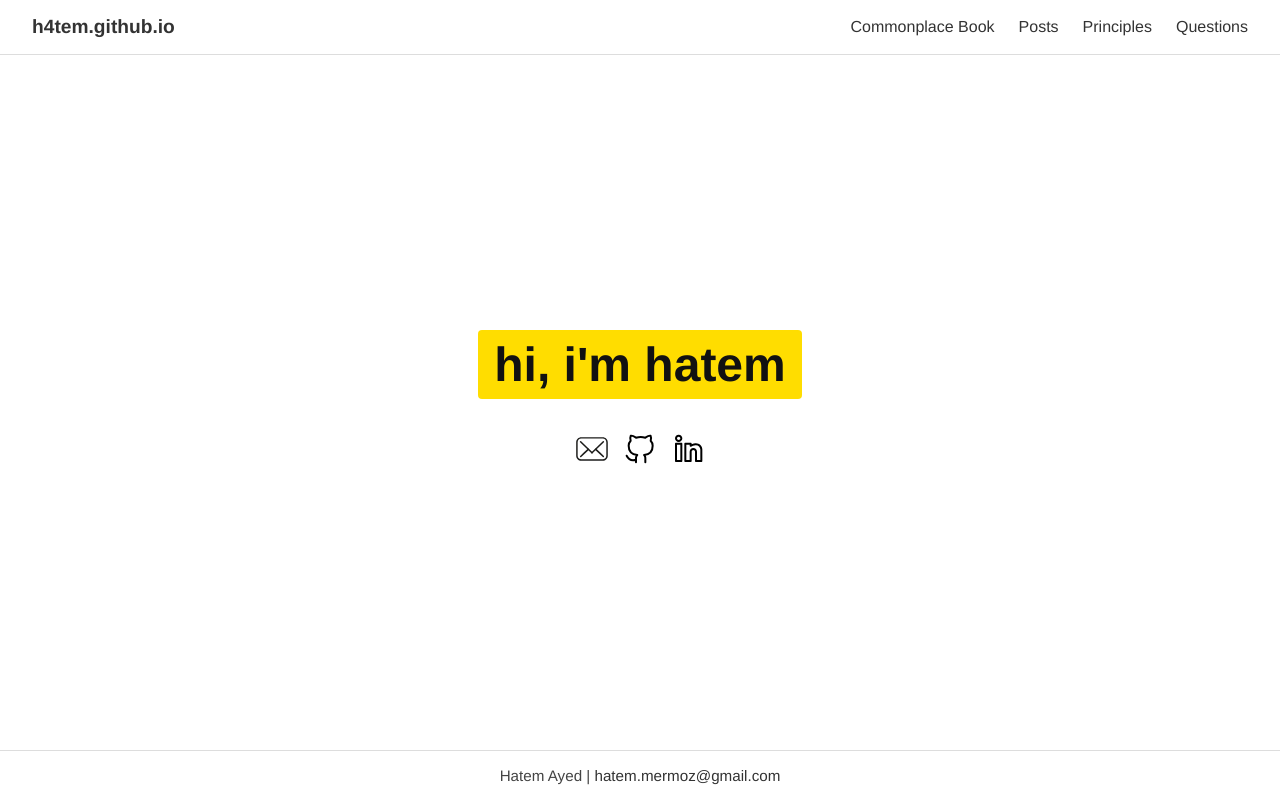
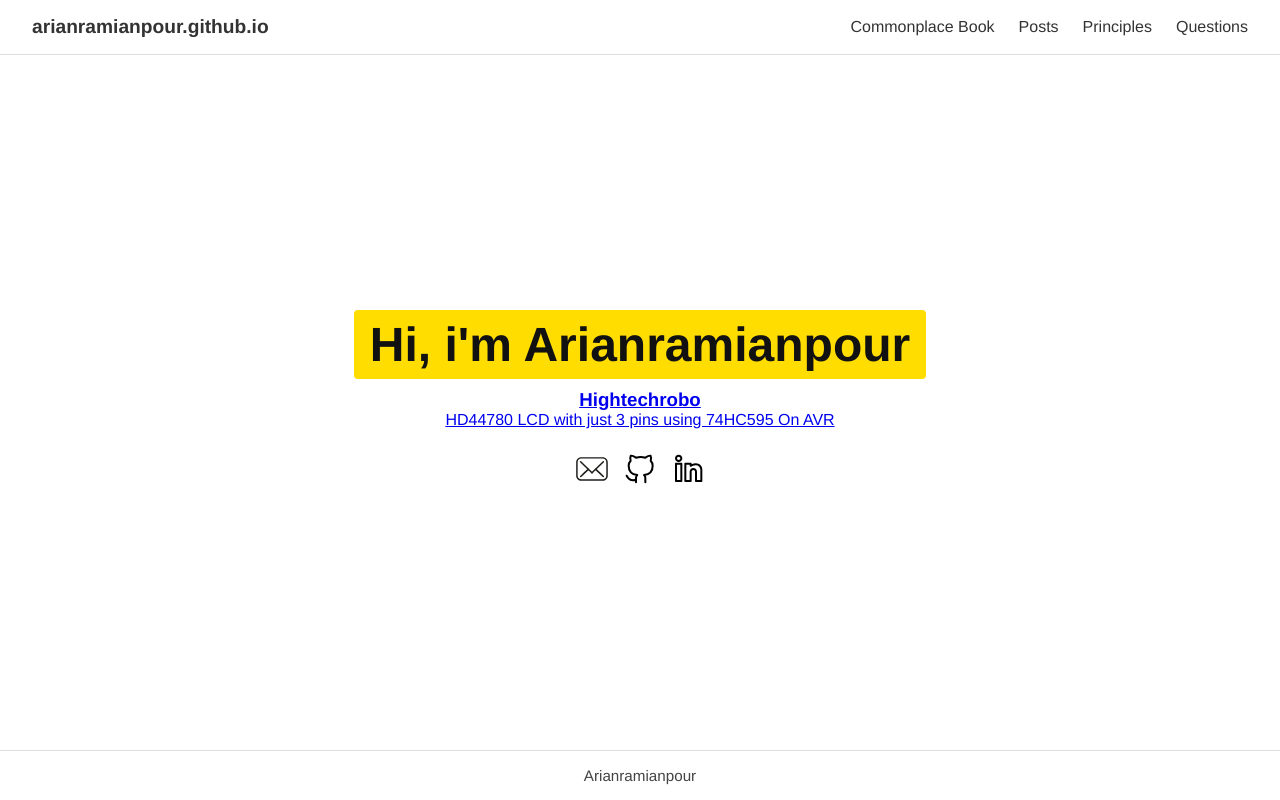
Before and after one commit to arianramianpour/arianramianpour.github.io, a plain HTML site: page index.html in a window 1280 px wide. Drawn offline with Linux system fonts and the light colour scheme.

Commit message:
Update index.html

```diff
--- a/index.html
+++ b/index.html
@@ -1,7 +1,7 @@
 <!DOCTYPE html>
 <html lang="en">
     <head>
-        <meta name="google-site-verification" content="DZEI8y_cQMpr6OFMEgROP5hKq60u8AYsMYls2T_TutY" />
+        <meta name="google-site-verification" content="Bir7e03NlqykBbGG2mIWKmwSLrXIWJSUKpTBxkiqwWE" />
         <meta charset="UTF-8" />
         <meta name="viewport" content="width=device-width, initial-scale=1.0"/>
         <meta name="description" content="Hi, I'm h4tem! A CS student interested in open source, AI, and more.">
@@ -13,7 +13,7 @@
 <body>
   <header>
     <div class="header-left">
-      <a class="site-name" href="#">h4tem.github.io</a>
+      <a class="site-name" href="#">arianramianpour.github.io</a>
     </div>
     <nav>
       <ul>
@@ -26,16 +26,18 @@
   </header>
 
   <main>
-    <h1><span>hi, i'm hatem</span></h1>
+    <h1><span>Hi, i'm Arianramianpour</span></h1>
+    <h3><a href="https://hightechrobo.com" target="_blank">Hightechrobo</a></h3>
+    <a href="https://github.com/arianramianpour/AVR_HD44780_74HC595" target="_blank">HD44780 LCD with just 3 pins using 74HC595 On AVR</a>
     <div class="icons">
       <!-- Replace these images with SVG icons if possible -->
-      <a href="mailto:hatem.mermoz@gmail.com" target="_blank">
+      <a href="mailto:arian@hightechrobo.com" target="_blank">
         <img src="icons/mail-icon.svg" alt="Mail" />
       </a>
-      <a href="https://github.com/h4tem" target="_blank">
+      <a href="https://github.com/arianramianpour" target="_blank">
         <img src="icons/github-icon.svg" alt="GitHub" />
       </a>
-      <a href="https://www.linkedin.com/in/illneverbethere/" target="_blank">
+      <a href="https://linkedin.com/in/arian-ramianpour" target="_blank">
         <img src="icons/linkedin-icon.svg" alt="LinkedIn" />
       </a>
     </div>
@@ -43,8 +45,7 @@
 
   <footer>
     <p>
-      Hatem Ayed |
-      <a href="mailto:hatem.mermoz@gmail.com">hatem.mermoz@gmail.com</a>
+      Arianramianpour
     </p>
   </footer>
 </body>
```
